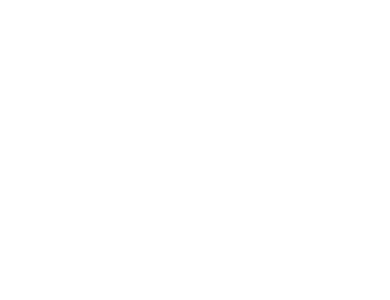
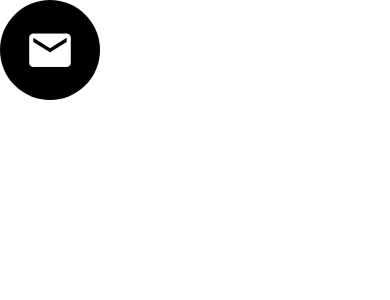
Before and after one commit to zahid2022skipq/ecommerceapp, a React Native app: screen / in a window 390 px wide. Shown: the top 300 px of the page. Built offline with nearby package versions, Linux system fonts and the light colour scheme.

Commit message:
Completed Reusable Icon Component

```diff
--- a/App.js
+++ b/App.js
@@ -14,7 +14,7 @@
 export default function App() {
   return (
     <Screen>
-      <Icon name="email" size={50} backgroundColor="red" iconColor="white" />
+      <Icon name="email" size={100} />
     </Screen>
   );
 }
--- a/app/components/Icon.js
+++ b/app/components/Icon.js
@@ -1,8 +1,29 @@
 import React from "react";
-import { View } from "react-native";
+import { View, StyleSheet } from "react-native";
+import { MaterialCommunityIcons } from "@expo/vector-icons";
 
-function Icon(props) {
-  return <View></View>;
+function Icon({
+  name,
+  size = 40,
+  backgroundColor = "#000",
+  iconColor = "#fff",
+}) {
+  return (
+    <View
+      style={{
+        height: size,
+        width: size,
+        borderRadius: size / 2,
+        backgroundColor,
+        justifyContent: "center",
+        alignItems: "center",
+      }}
+    >
+      <MaterialCommunityIcons name={name} size={size / 2} color={iconColor} />
+    </View>
+  );
 }
 
+const styles = StyleSheet.create({});
+
 export default Icon;
```
